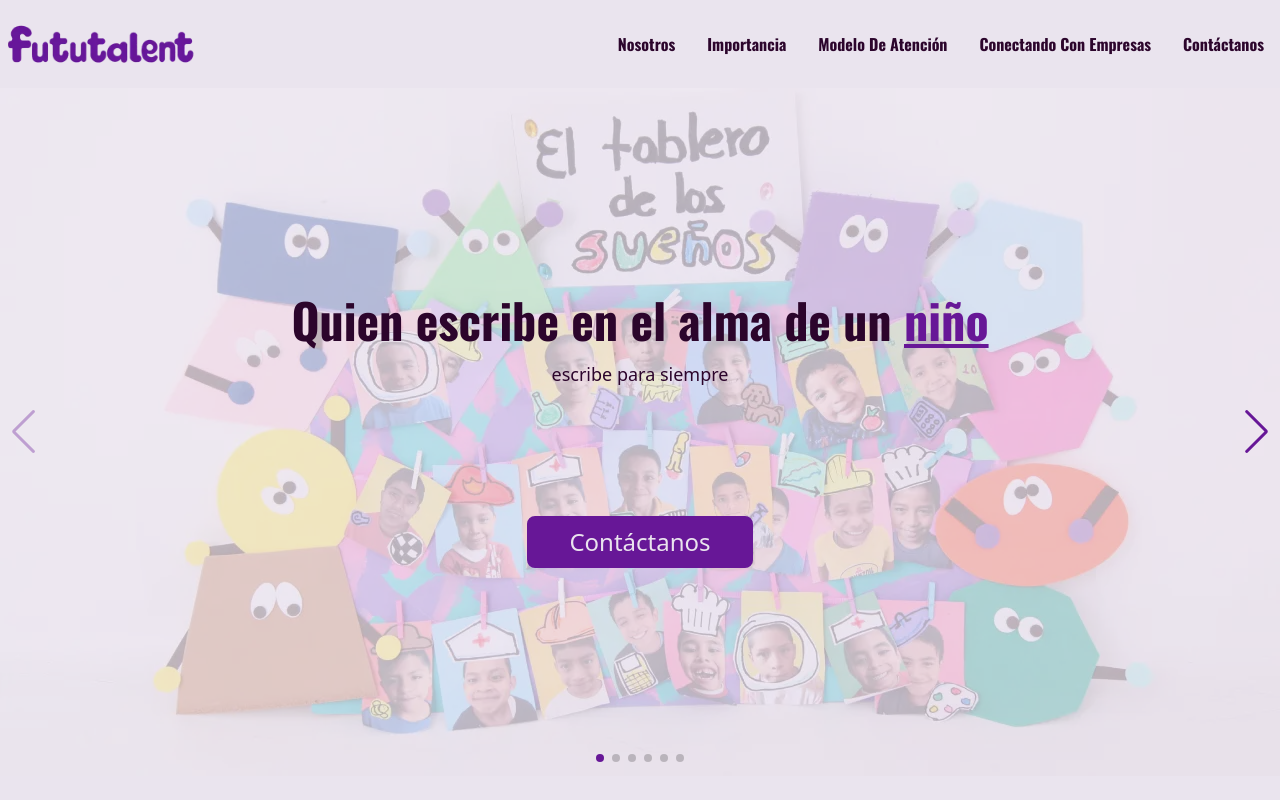
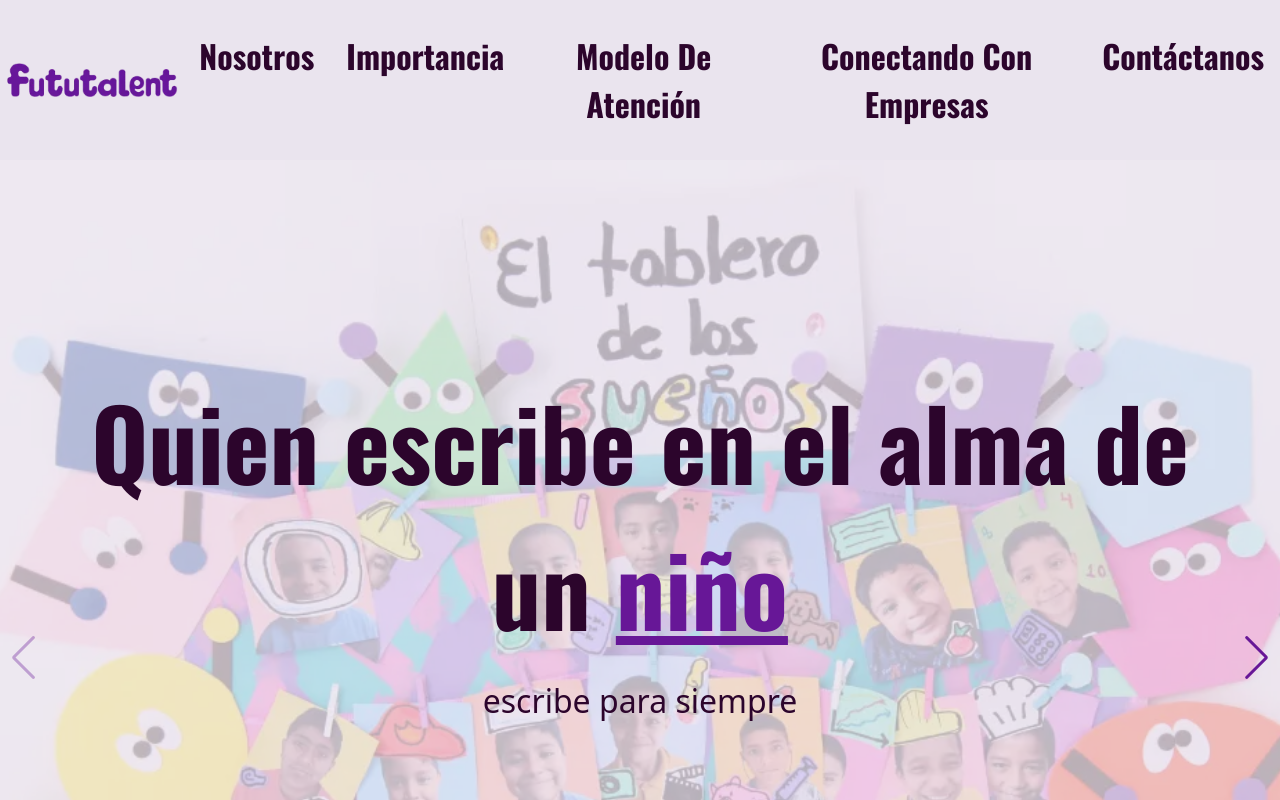
Before and after one commit to darideveloper/fututalent, a Next.js app: page / in a window 1280 px wide. Shown: the top 800 px of the page. Built offline with nearby package versions, Linux system fonts and the light colour scheme.

Commit message:
style: increase font size

```diff
--- a/styles/globals.sass
+++ b/styles/globals.sass
@@ -12,6 +12,7 @@ body
   padding: 0
   background-color: $white
   color: $purple-dark
+  font-size: 2rem
 
 html
   scroll-behavior: smooth
--- a/tailwind.config.js
+++ b/tailwind.config.js
@@ -20,6 +20,15 @@ module.exports = {
       "purple-light": "#e4c4f7",
       "purple-dark": "#2c052c",
       "transparent": "transparent",
+    },
+    fontSize: {
+      sm: '1.6rem',
+      base: '2rem',
+      xl: '2.5rem',
+      '2xl': '3.126rem',
+      '3xl': '3.906rem',
+      '4xl': '4.88rem',
+      '5xl': '6.104rem',
     }
   },
   plugins: [],
```
